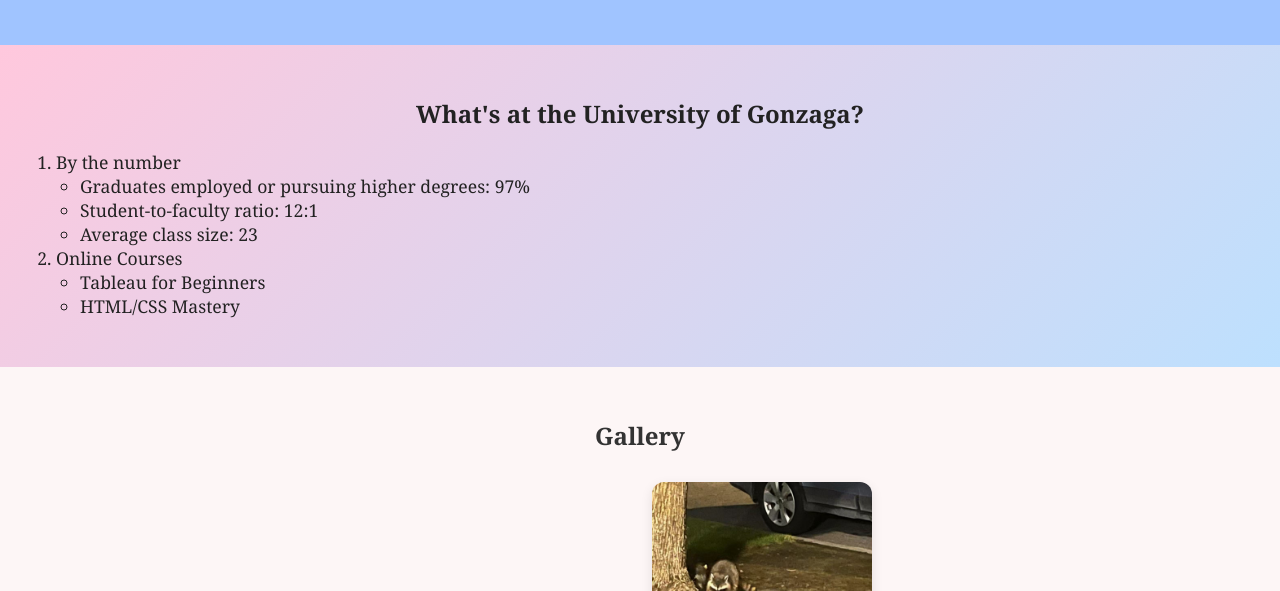
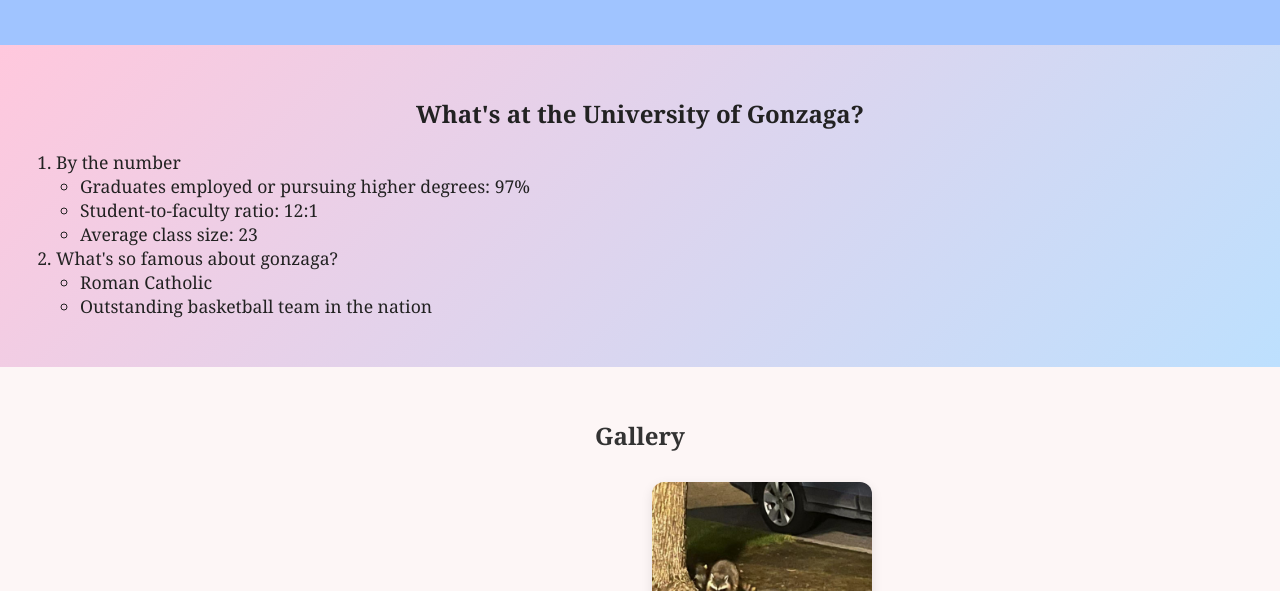
Before and after one commit to JeffLei666/final-project-, a plain HTML site: page scratch.html in a window 1280 px wide. Shown: the part 209-800 px from the top of the page. Drawn offline with Linux system fonts and the light colour scheme.

Commit message:
Update scratch.html

```diff
--- a/scratch.html
+++ b/scratch.html
@@ -32,10 +32,10 @@
           <li>Average class size: 23</li>
         </ul>
       </li>
-      <li>Online Courses
+      <li>What's so famous about gonzaga?
         <ul>
-          <li>Tableau for Beginners</li>
-          <li>HTML/CSS Mastery</li>
+          <li>Roman Catholic</li>
+          <li>Outstanding basketball team in the nation</li>
         </ul>
       </li>
     </ol>
```
